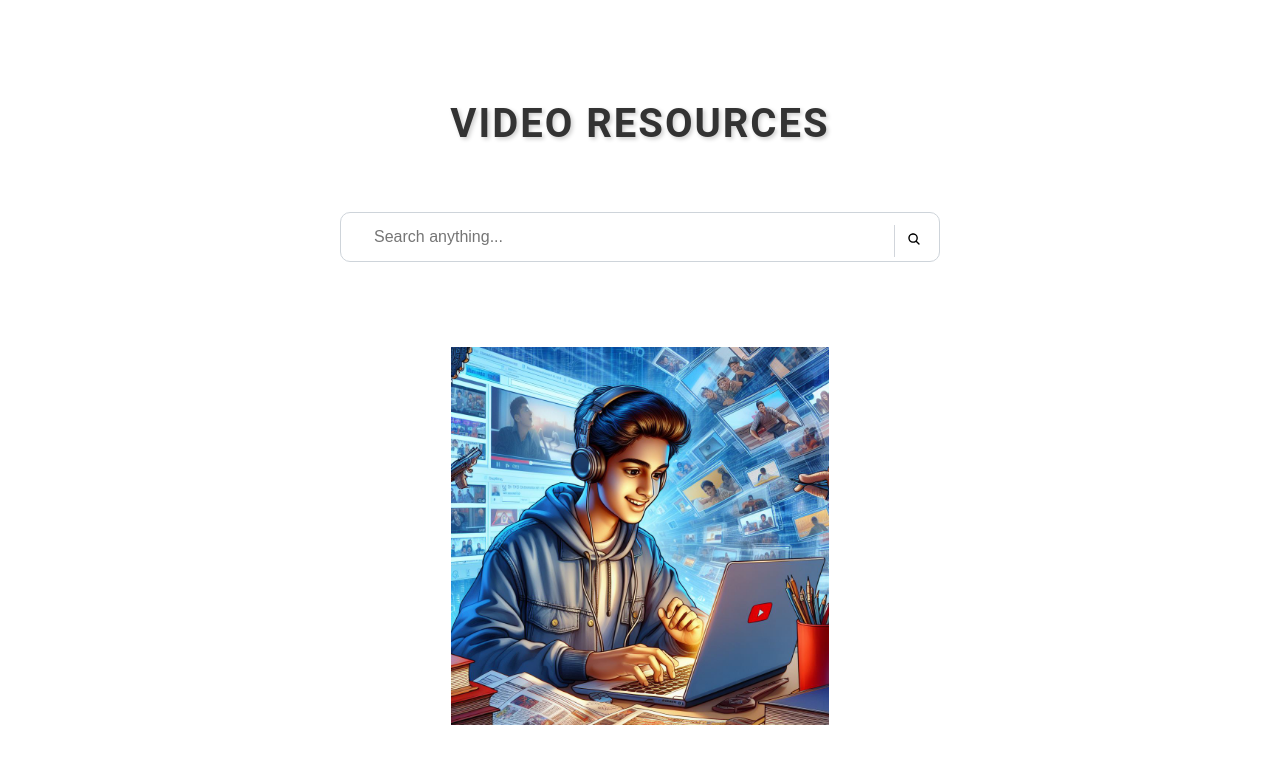
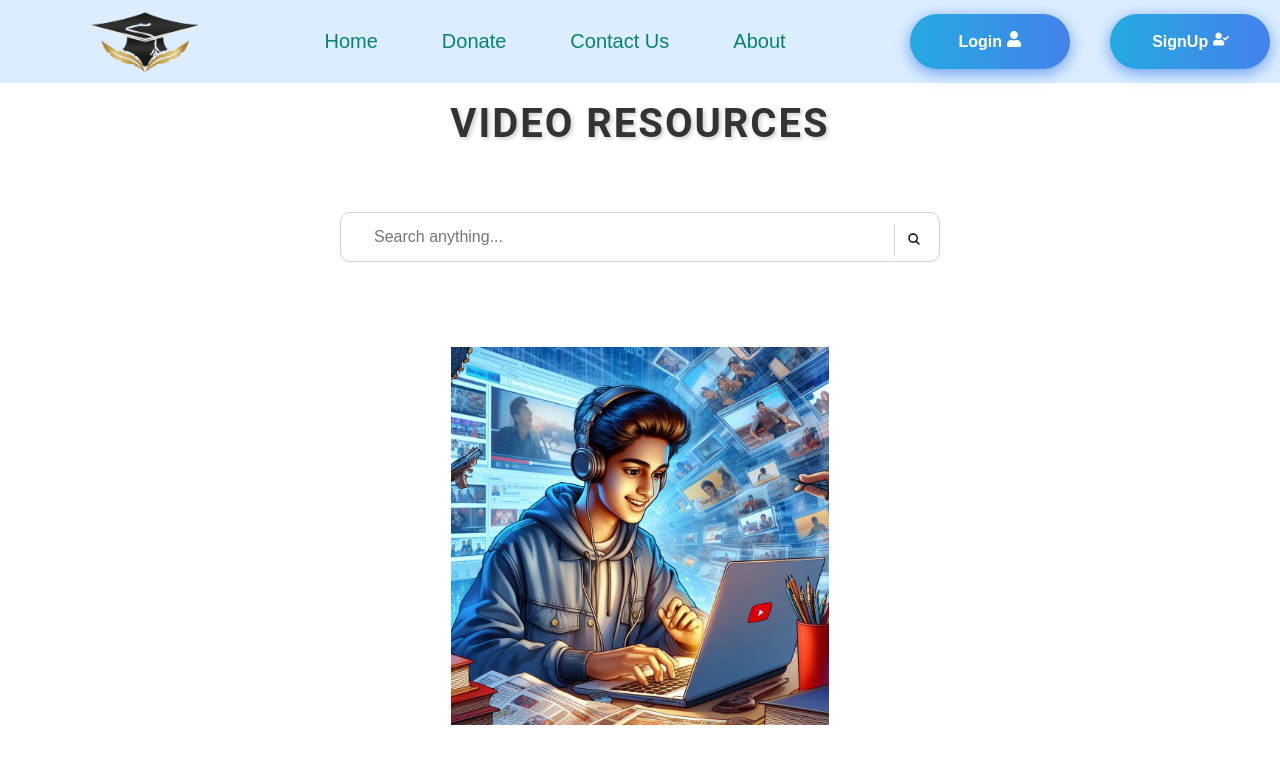
Before and after one commit to CyberMage7/Ride-Hack-24, a React (Create React App) app in the folder client/: page /ytv in a window 1280 px wide. Shown: the top 764 px of the page. Built offline with nearby package versions, Linux system fonts and the light colour scheme.

Commit message:
Added Linking

```diff
--- a/client/src/components/Homepage/Body/Body.jsx
+++ b/client/src/components/Homepage/Body/Body.jsx
@@ -7,6 +7,7 @@ import quizimg from "../../../assets/asset 14.svg";
 import videoimg from "../../../assets/asset 15.svg";
 import donateimg from "../../../assets/video-call.png";
 import doubtimg from "../../../assets/asset 16.svg";
+import Ytv from "../../ytvideo/Ytv";
 
 function Body() {
   const [typeEffect] = useTypewriter({
@@ -65,7 +66,7 @@ function Body() {
               <p>
                 Explore key concepts through engaging, informative videos with expert instruction.
               </p>
-              <a href='/video' className="secondary-button">Learn more <i className="fa-solid fa-right-long"></i></a>
+              <a href='/ytv' className="secondary-button">Learn more <i className="fa-solid fa-right-long"></i></a>
             </div>
             <div className="features-card flex">
               <img src={donateimg} alt="s5" id="sc-img" style={{ height: '71px' }} />
--- a/client/src/components/ytvideo/Ytv.jsx
+++ b/client/src/components/ytvideo/Ytv.jsx
@@ -2,7 +2,7 @@ import React, { useState } from 'react';
 import './ytv.css'
 import img from "./videoresource.jpeg";
 import { IoSearch } from "react-icons/io5";
-
+import Navbar from "../Homepage/Navbar/Navbar";
 
 const apiKey = 'AIzaSyCc_sJxkrdB7l3-cd2RiWYOLx-UncJcwlk';
 
@@ -28,6 +28,7 @@ function YouTubeSearch() {
 
     return (
         <div>
+            <Navbar />
             <h1 className="yt-head flex h1-yt">Video Resources</h1>
             <div className="wrapper-yt flex">
                 <div className="container">
```
